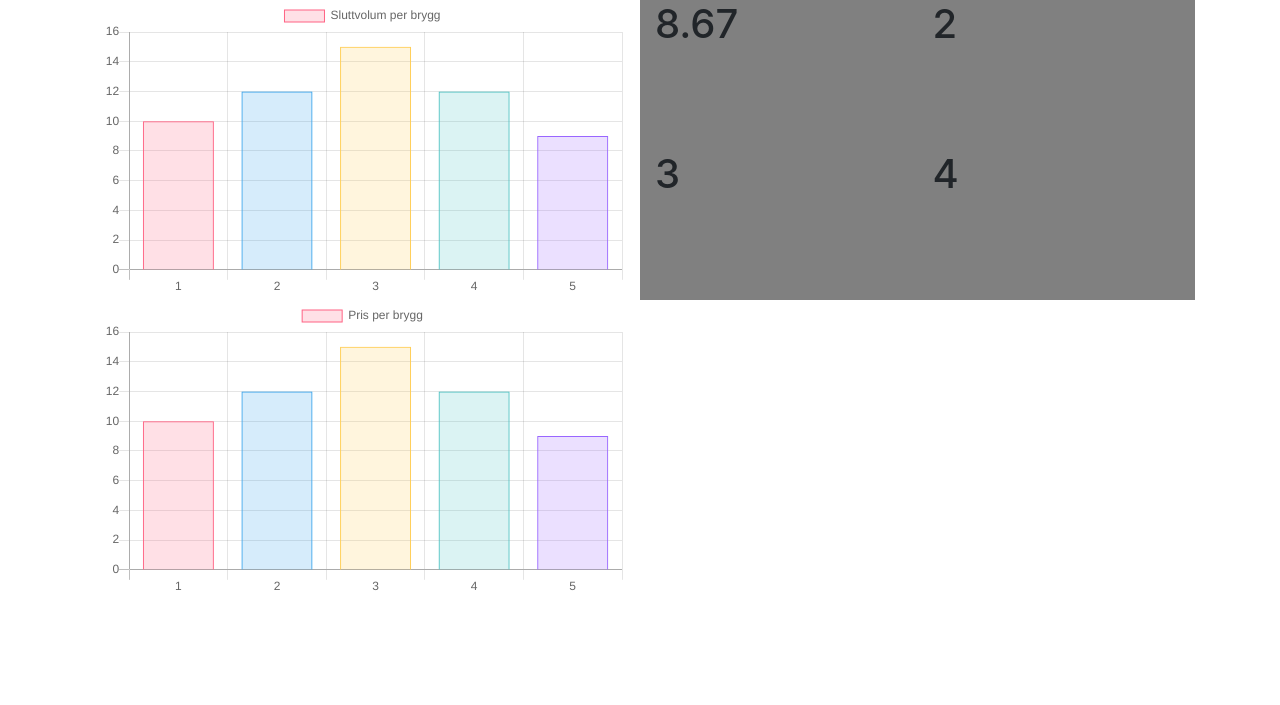
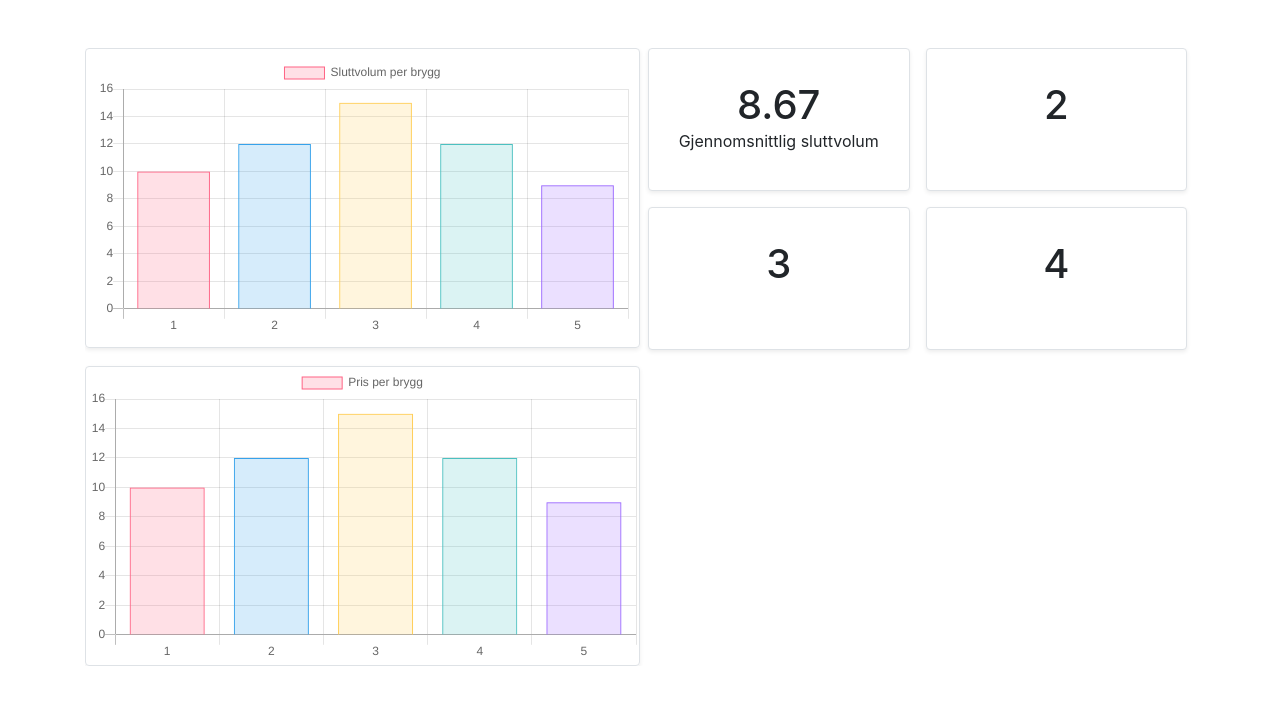
Before and after one commit to caubell/bryggelogg, a Django app: page /Bryggelogg/dashboard/ in a window 1280 px wide. Shown: the part 56-761 px from the top of the page. Run offline with Django 3.2, Linux system fonts and the light colour scheme; data comes from the database, SQL or seed files in the repository; some libraries are stand-ins or nearby versions.

Commit message:
Updated dashboard styling

```diff
--- a/static/css/bryggelogg.css
+++ b/static/css/bryggelogg.css
@@ -14,7 +14,7 @@
     display: none;
 }
 
-.dashboar_container {
+.dashboard_container {
   overflow: auto;
 }
 
@@ -36,7 +36,22 @@
   float: right;
 }
 
-#nt1, #nt2, #nt3, #nt4 {
-  height: 150px;
-  background: gray;
+.nt {
+  height: 143px;
+  background: white;
+  position: relative;
+  box-sizing: border-box;
 }
+
+.midtstilt {
+  position: absolute;
+  top: 40%;
+  left: 50%;
+  transform: translate(-50%, -50%);
+  -ms-transform: translate(-50%, -50%);
+}
+
+.midtstilt_horisontalt {
+  text-align: center;
+  padding-top: 80px;
+}
--- a/templates/Bryggelogg/dashboard.html
+++ b/templates/Bryggelogg/dashboard.html
@@ -1,31 +1,41 @@
 {% extends 'Bryggelogg/base.html' %}
 
 {% block body_block %}
+<br>
+<br>
 <div class="dashboard_container">
-  <div id = "chart1" class="venstre col-md-6">
+  <div id = "chart1" class="venstre col-md-6 rounded border shadow-sm px-2 py-2">
     <canvas id="myChart"></canvas>
   </div>
 
-  <div id = "nt1" class="venstre col-md-3">
-    <h1>{{ avg_liter }}</h1>
-  </div>
-
-  <div id = "nt2" class="venstre col-md-3">
-    <h1>2</h1>
-  </div>
-
-    <div id = "nt3" class="venstre col-md-3">
-      <h1>3</h1>
-    </div>
-
-    <div id = "nt4" class="venstre col-md-3">
-      <h1>4</h1>
+  <div class="venstre col-md-3 px-2 pb-2">
+    <div class="nt shadow-sm rounded border">
+      <h1 class = "midtstilt">{{ avg_liter }}</h1>
+      <p class = "midtstilt_horisontalt">Gjennomsnittlig sluttvolum</p>
     </div>
   </div>
 
-  <div id = "chart2" class="venstre col-md-6">
-    <canvas id="myChart2"></canvas>
+  <div class="venstre col-md-3 px-2 pb-2">
+    <div class="nt shadow-sm rounded border">
+      <h1 class = "midtstilt">2</h1>
+    </div>
   </div>
+
+    <div class="venstre col-md-3 px-2 pt-2">
+      <div class="nt shadow-sm rounded border">
+        <h1 class = "midtstilt">3</h1>
+      </div>
+    </div>
+
+    <div class="venstre col-md-3 px-2 pt-2">
+      <div class="nt shadow-sm rounded border">
+        <h1 class = "midtstilt">4</h1>
+      </div>
+    </div>
+
+    <div id = "chart2" class="venstre col-md-6 px-0 border rounded shadow-sm mt-3">
+      <canvas id="myChart2"></canvas>
+    </div>
 
 
 <script>
```
Also changed, not shown: 1 other file.
